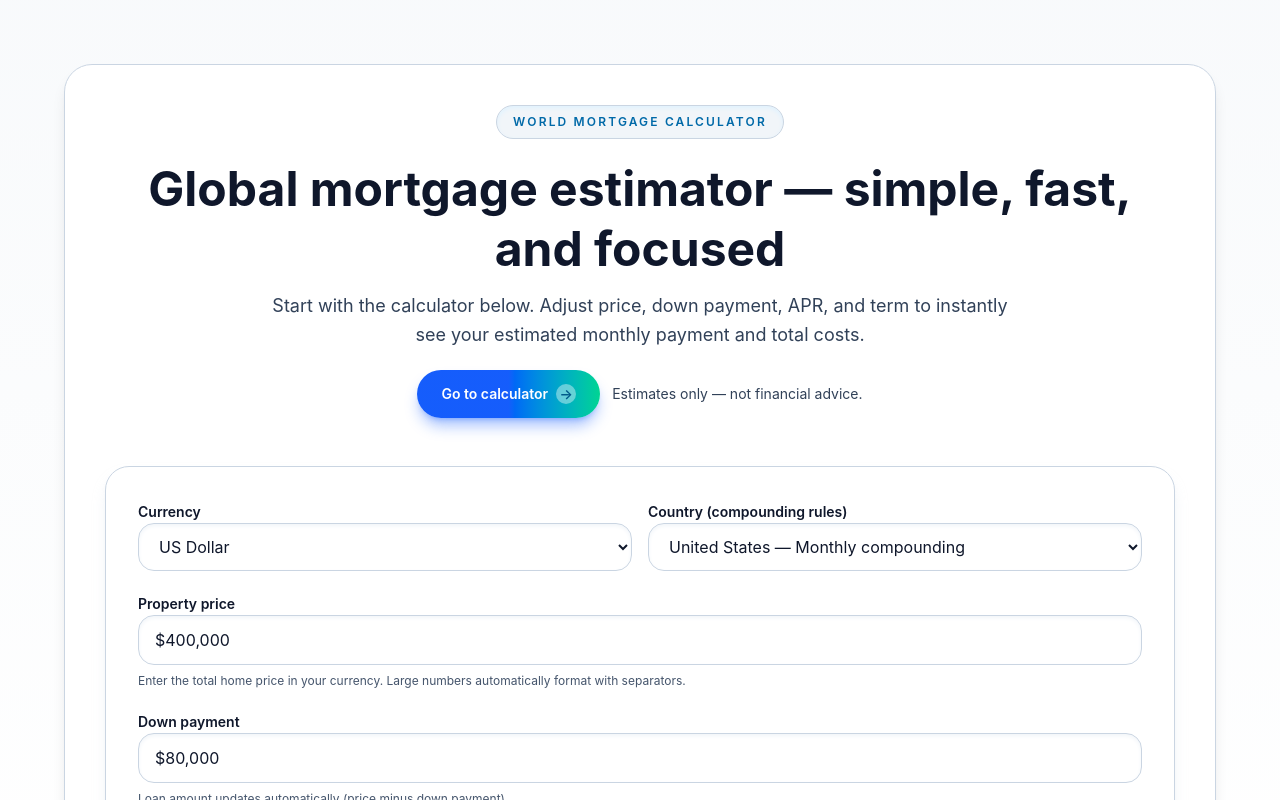
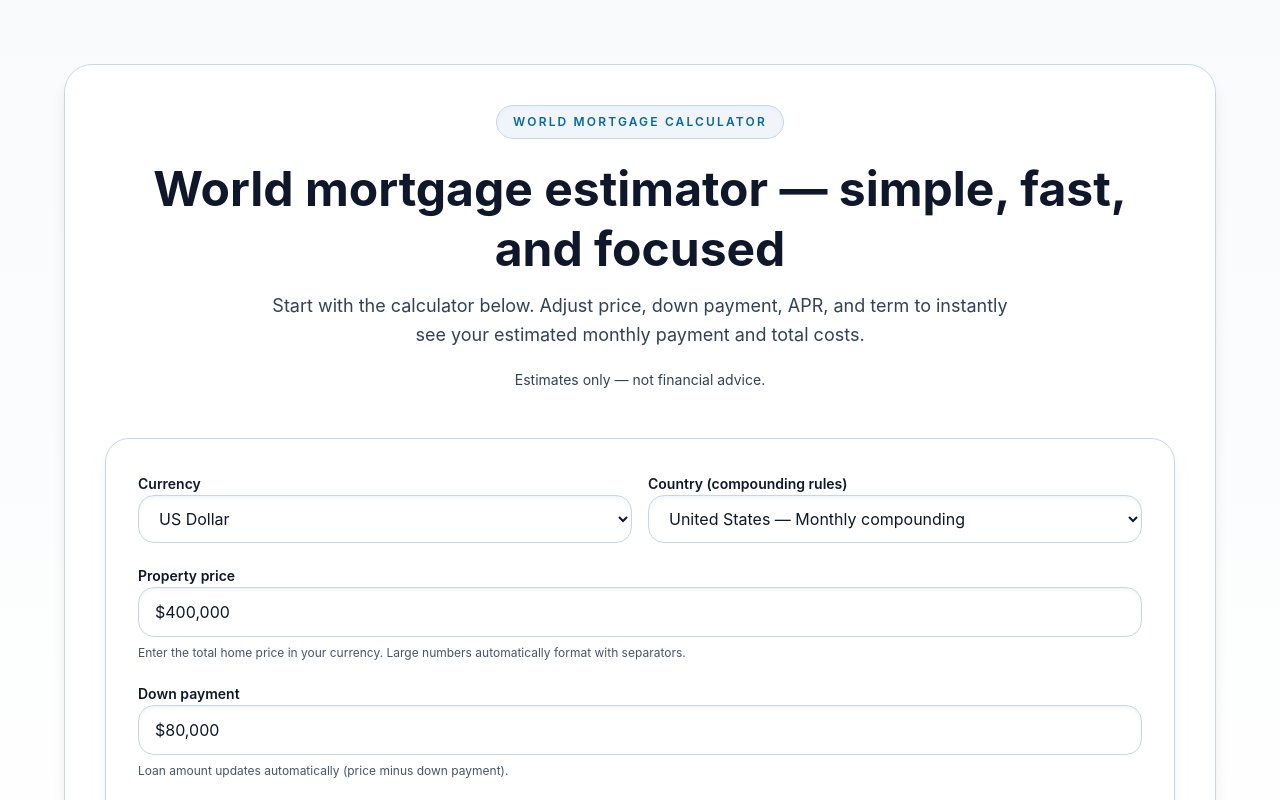
Before and after one commit to alexcanchaya-dotcom/worldmortgagecalc, a Next.js app: page / in a window 1280 px wide. Shown: the top 800 px of the page. Built offline with nearby package versions, Linux system fonts and the light colour scheme.

Commit message:
Update branding to world and remove CTA

```diff
--- a/app/layout.tsx
+++ b/app/layout.tsx
@@ -13,9 +13,9 @@ const geistMono = Geist_Mono({
 });
 
 export const metadata: Metadata = {
-  title: "World Mortgage Calculator – Global Mortgage Estimator",
+  title: "World Mortgage Calculator – World Mortgage Estimator",
   description:
-    "World Mortgage Calculator delivers instant monthly payment estimates, total payoff amounts, and transparent interest details for global borrowers.",
+    "World Mortgage Calculator delivers instant monthly payment estimates, total payoff amounts, and transparent interest details for worldwide borrowers.",
 };
 
 export default function RootLayout({
--- a/app/old-homepage/page.tsx
+++ b/app/old-homepage/page.tsx
@@ -113,7 +113,7 @@ export default function Home() {
                   <span className="font-semibold">UK · US · Canada · Spain</span>
                 </div>
                 <div className="pt-2 text-sm text-indigo-100">
-                  Built for global house hunters, brokers, and expats who need clarity before committing.
+                  Built for worldwide house hunters, brokers, and expats who need clarity before committing.
                 </div>
               </div>
             </div>
@@ -192,7 +192,7 @@ export default function Home() {
           </div>
 
           <div className="bg-gradient-to-br from-indigo-600 to-sky-500 text-white rounded-2xl p-6 shadow-lg flex flex-col gap-4">
-            <h3 className="text-xl font-semibold">Built for global expansion</h3>
+            <h3 className="text-xl font-semibold">Built for worldwide expansion</h3>
             <p className="text-indigo-50 text-sm">
               The layout is ready for additional countries with consistent UX, currency-aware formatting, and configurable
               rate presets to keep calculations aligned with local lending norms.
--- a/app/page.tsx
+++ b/app/page.tsx
@@ -138,20 +138,13 @@ export default function HomePage() {
           </div>
           <div className="space-y-3">
             <h1 className="text-3xl font-bold leading-tight text-slate-900 sm:text-5xl sm:leading-tight">
-              Global mortgage estimator — simple, fast, and focused
+              World mortgage estimator — simple, fast, and focused
             </h1>
             <p className="mx-auto max-w-3xl text-base leading-relaxed text-slate-700 sm:text-lg">
               Start with the calculator below. Adjust price, down payment, APR, and term to instantly see your estimated monthly payment and total costs.
             </p>
           </div>
           <div className="flex flex-wrap items-center justify-center gap-3">
-            <a
-              href="#calculator"
-              className={`${ctaButton} h-12 bg-gradient-to-r from-blue-600 via-blue-600 to-emerald-400 shadow-blue-600/40 active:scale-[0.99]`}
-            >
-              Go to calculator
-              <span className="h-5 w-5 rounded-full bg-white/40 text-sky-800 backdrop-blur-sm">→</span>
-            </a>
             <span className="text-sm text-slate-700">
               Estimates only — not financial advice.
             </span>
--- a/public/premium-calculator.html
+++ b/public/premium-calculator.html
@@ -2,7 +2,7 @@
 <html lang="en">
 <head>
   <meta charset="UTF-8" />
-    <title>Global Mortgage Calculator – Smart Mortgage Calculator</title>
+    <title>World Mortgage Calculator – Smart Mortgage Calculator</title>
       <meta name="viewport" content="width=device-width, initial-scale=1" />
   <style>
     :root {
@@ -639,8 +639,8 @@
 
     <header>
       <div class="brand">
-        <div class="brand-name"Global Mortgage Calculator</div>
-                          <div class="brand-tagline">Global mortgage calculator – in real time.</div>
+        <div class="brand-name">World Mortgage Calculator</div>
+                          <div class="brand-tagline">World mortgage calculator – in real time.</div>
       </div>
       <div class="pill">
         Built for <strong>clarity</strong> · Optimised for <strong>buying decisions</strong>
```
